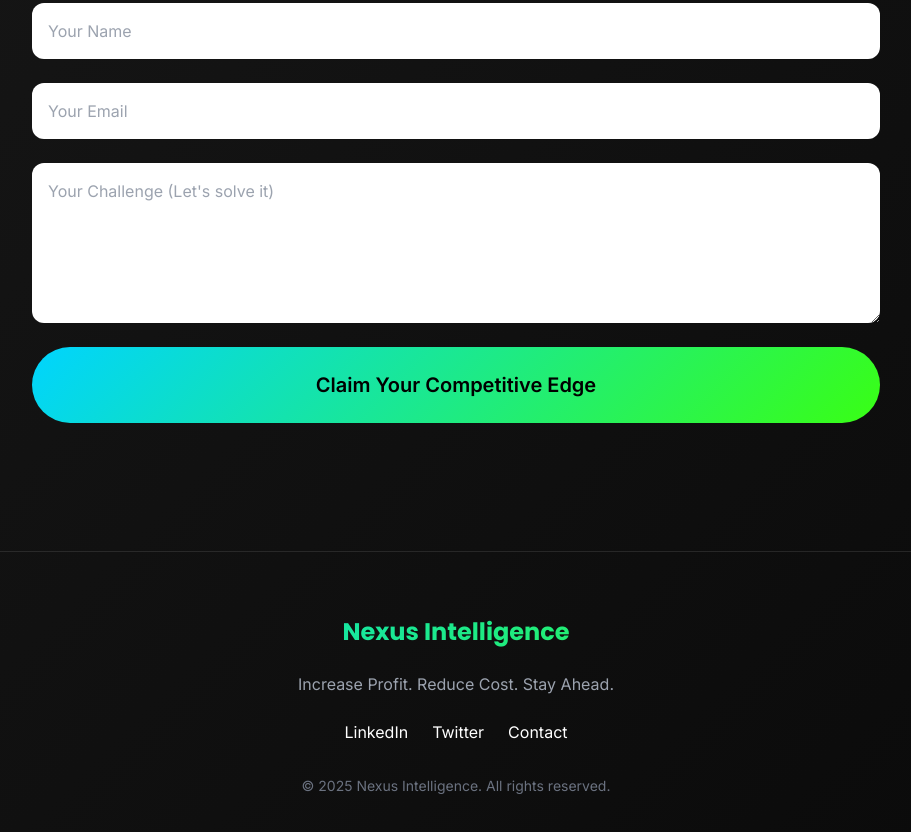
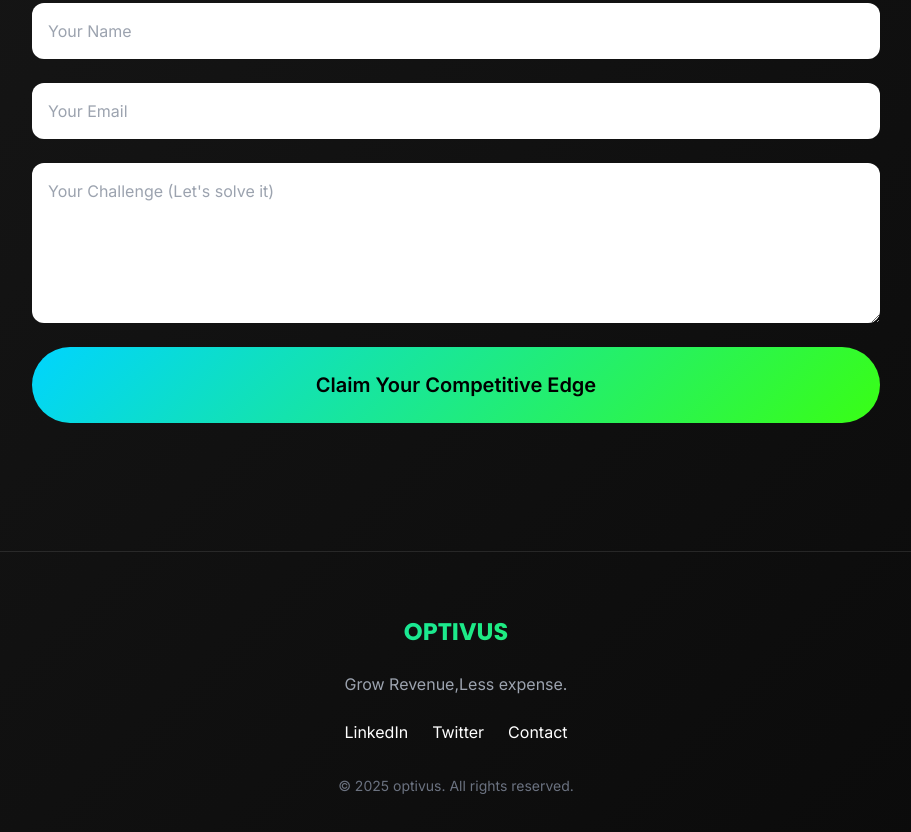
Before and after one commit to makeoptivus-cmd/SEVEEN, a plain HTML site: page index.html in a window 1280 px wide. Shown: the part 3756-4588 px from the top of the page, without its empty margins (184-1095 px from the left). Drawn offline with nearby package versions, Linux system fonts and the light colour scheme.

Commit message:
Update index.html

```diff
--- a/index.html
+++ b/index.html
@@ -135,14 +135,14 @@
   <!-- Footer -->
   <footer class="py-16 border-t border-white/10 relative">
     <div class="max-w-7xl mx-auto px-6 text-center">
-      <h3 class="text-2xl font-bold poppins gradient-text mb-6">Nexus Intelligence</h3>
-      <p class="text-gray-400 mb-6">Increase Profit. Reduce Cost. Stay Ahead.</p>
+      <h3 class="text-2xl font-bold poppins gradient-text mb-6">OPTIVUS</h3>
+      <p class="text-gray-400 mb-6">Grow Revenue,Less expense.</p>
       <div class="flex justify-center space-x-6 mb-8">
         <a href="#" class="hover:text-blue-400">LinkedIn</a>
         <a href="#" class="hover:text-blue-400">Twitter</a>
         <a href="#" class="hover:text-blue-400">Contact</a>
       </div>
-      <p class="text-gray-500 text-sm">© 2025 Nexus Intelligence. All rights reserved.</p>
+      <p class="text-gray-500 text-sm">© 2025 optivus. All rights reserved.</p>
     </div>
   </footer>
 
```
